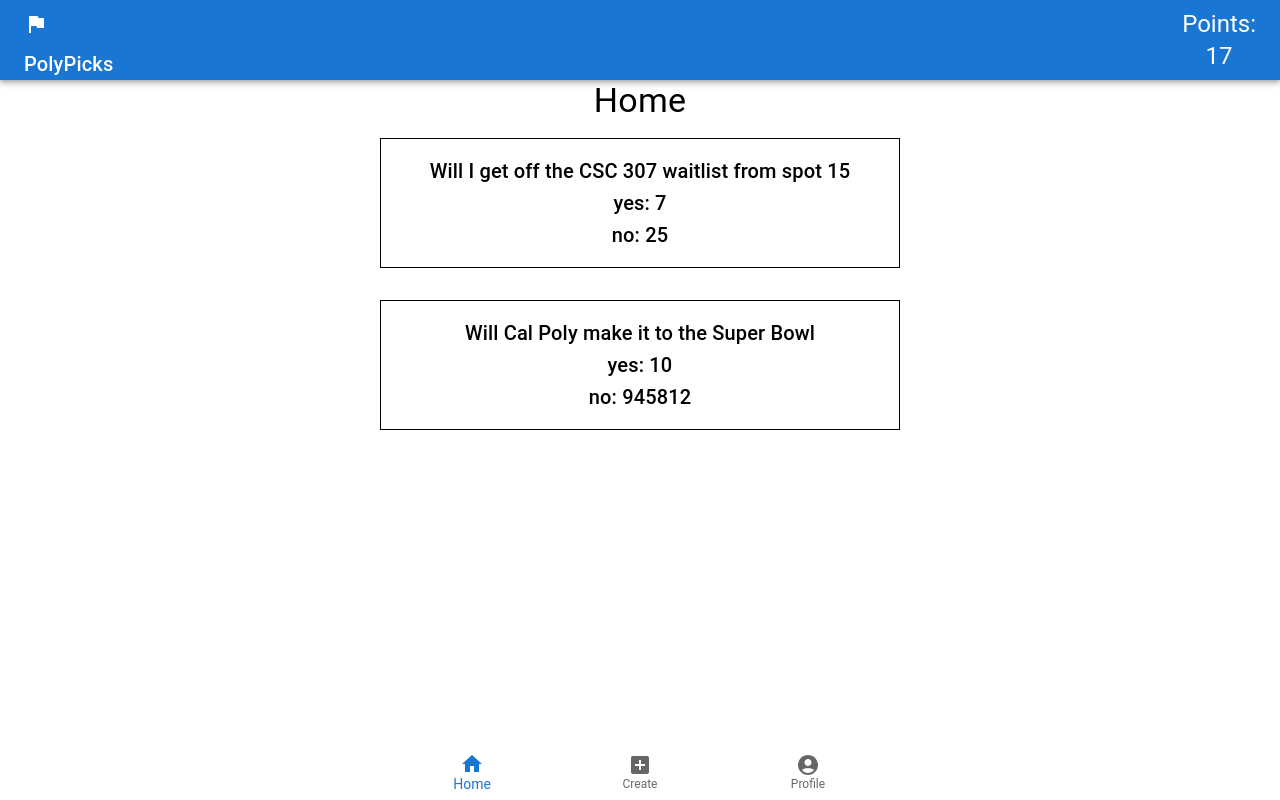
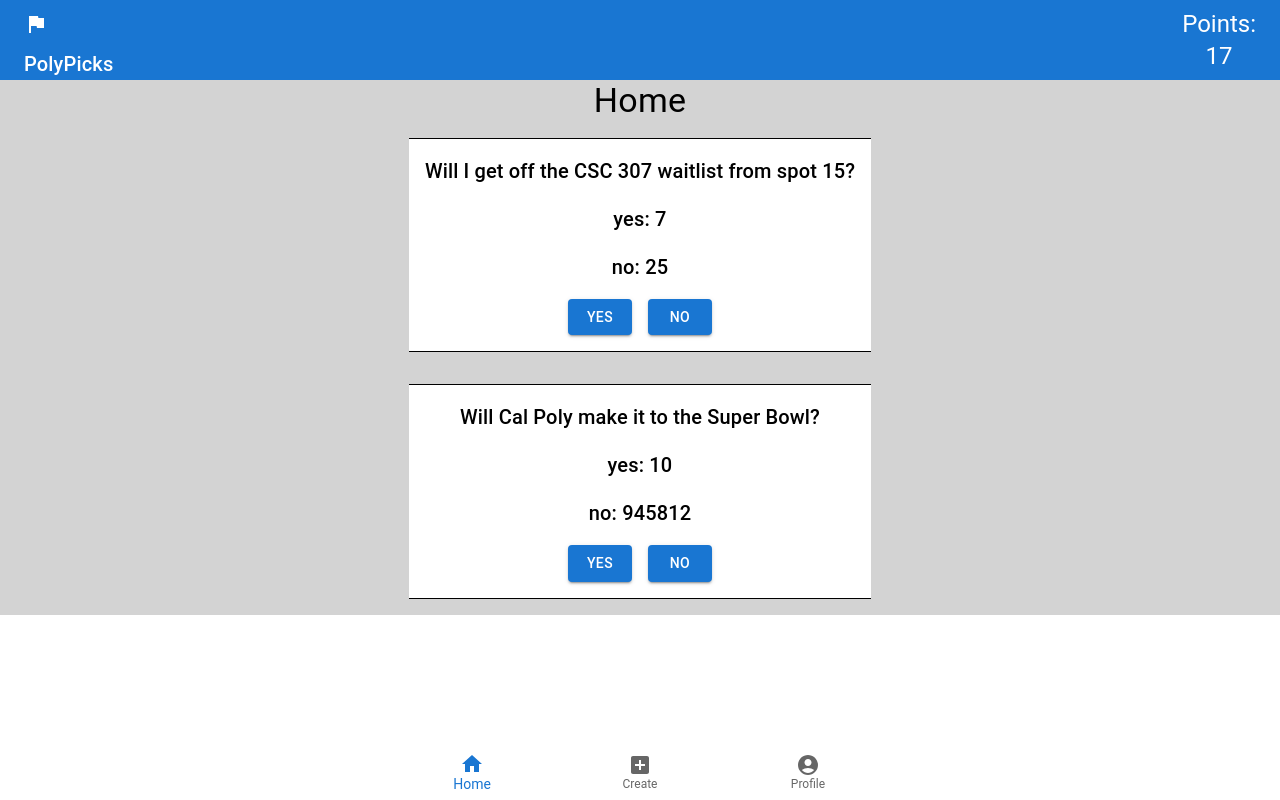
Before and after one commit to EmuMan/stay-soft, a React (Create React App) app in the folder packages/react-frontend/: page / in a window 1280 px wide. Built offline with nearby package versions, Linux system fonts and the light colour scheme.

Commit message:
Add yes/no buttons

```diff
--- a/packages/react-frontend/src/components/Bet.js
+++ b/packages/react-frontend/src/components/Bet.js
@@ -1,4 +1,4 @@
-import { Box, Typography } from "@mui/material";
+import { Box, Typography, Button, Stack } from "@mui/material";
 
 const Bet = (props) => {
   const betContainerStyle = {
@@ -6,10 +6,13 @@
     justifyContent: "center",
     alignItems: "center",
     flexDirection: "column",
-    border: "1px solid black",
-    padding: "1rem",
+    borderTop: "1px solid black",
+    borderBottom: "1px solid black",
+    padding: "1rem 0",
     margin: "1rem",
     width: "100%",
+    gap: "1rem",
+    backgroundColor: "white",
   };
 
   return (
@@ -23,6 +26,10 @@
       <Typography variant="h6" component="div">
         no: {props.noCount}
       </Typography>
+      <Stack spacing={2} direction="row">
+        <Button variant="contained">Yes</Button>
+        <Button variant="contained">No</Button>
+      </Stack>
     </Box>
   );
 };
--- a/packages/react-frontend/src/components/HomePage.js
+++ b/packages/react-frontend/src/components/HomePage.js
@@ -3,22 +3,33 @@
 
 const HomeBody = () => {
   return (
-    <Box display="flex" justifyContent="center" alignItems="center" flexDirection="column">
+    <Box
+      display="flex"
+      justifyContent="center"
+      alignItems="center"
+      flexDirection="column"
+      style={{ backgroundColor: "lightGray" }}
+    >
       <Typography variant="h4">Home</Typography>
-      <Box display="flex" justifyContent="center" alignItems="center" flexDirection="column">
+      <Box
+        display="flex"
+        justifyContent="center"
+        alignItems="center"
+        flexDirection="column"
+      >
         <Bet
           yesCount={7}
           noCount={25}
-          description="Will I get off the CSC 307 waitlist from spot 15"
+          description="Will I get off the CSC 307 waitlist from spot 15?"
         />
         <Bet
           yesCount={10}
           noCount={945812}
-          description="Will Cal Poly make it to the Super Bowl"
+          description="Will Cal Poly make it to the Super Bowl?"
         />
       </Box>
     </Box>
   );
-}
+};
 
 export default HomeBody;
```
